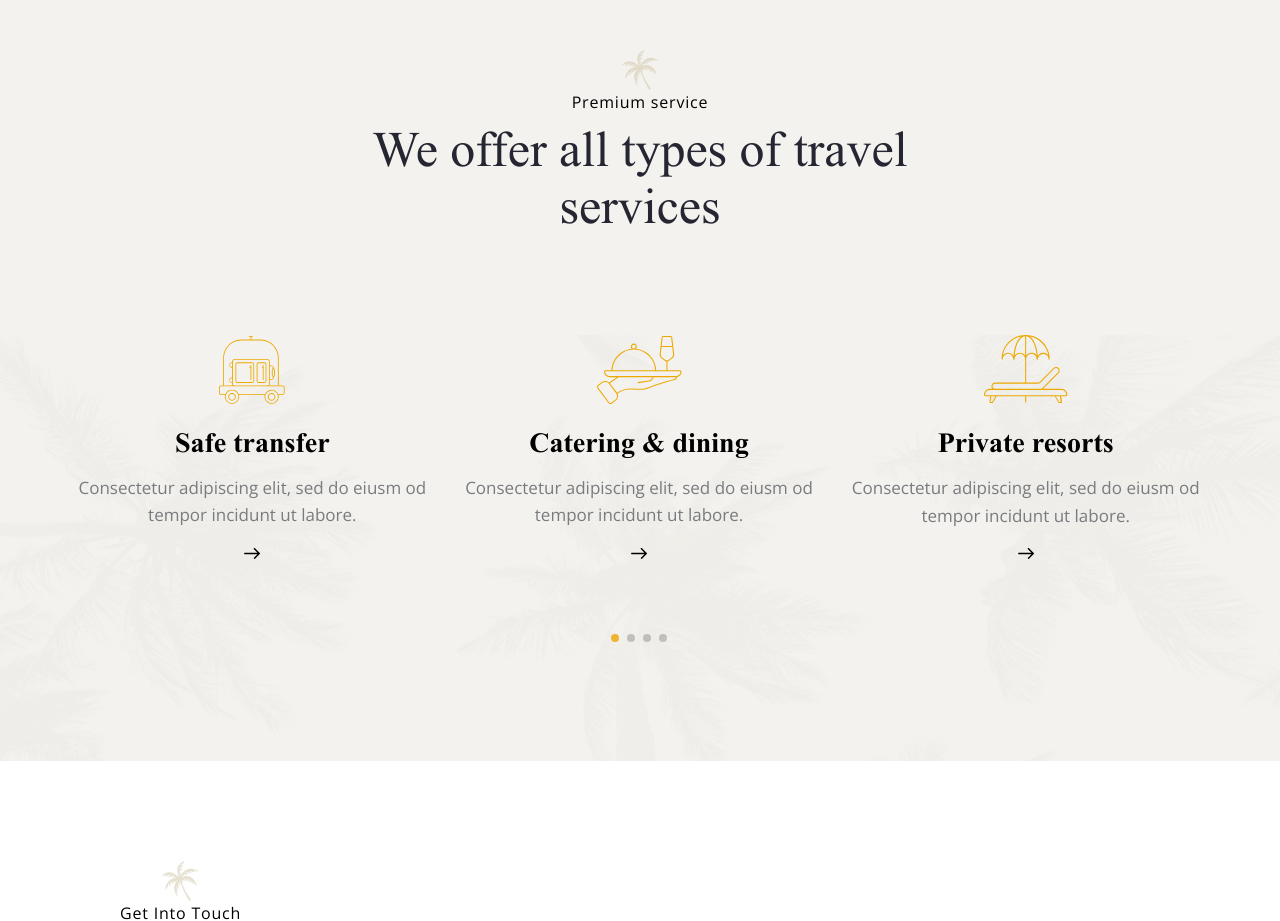
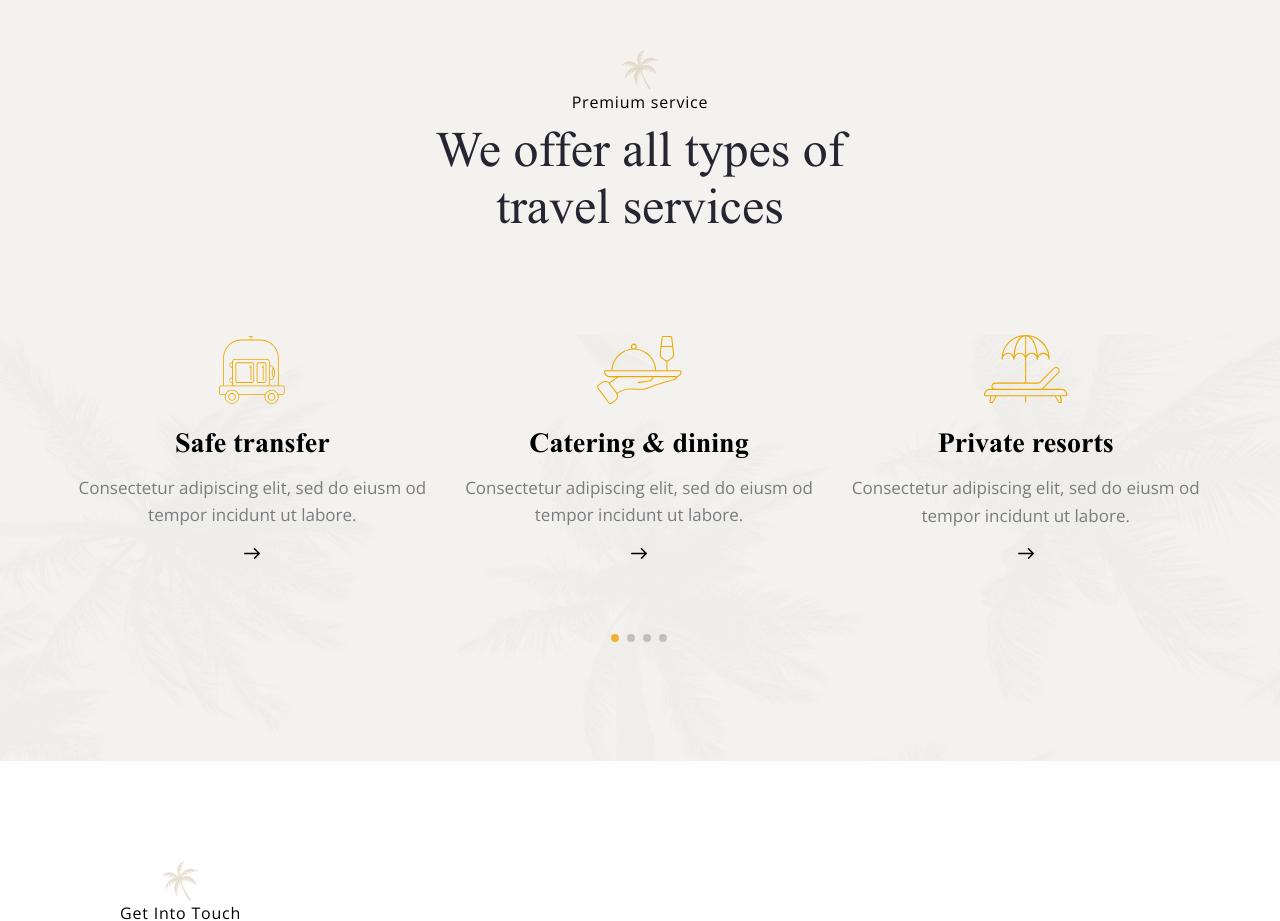
Before and after one commit to AsthaMET/figma-to-tailwindcss2, a website: page public/index.html in a window 1280 px wide. Shown: the part 860-1781 px from the top of the page. Drawn offline with nearby package versions, Linux system fonts and the light colour scheme; a web font is replaced by a local one.

Commit message:
change-heading-premium-service

```diff
--- a/src/input.css
+++ b/src/input.css
@@ -81,7 +81,7 @@ html{
   2xs:mt-[30px] xs:mt-[50px] sm:mt-[70px] md:mt-[100px];
 }
 .premium-service .heading{
-  @apply font-times-new-roman text-[50px] text-grayish-blue mt-[7px] max-w-[560px] justify-self-center 2xs:text-[35px] xs:text-[45px] sm:text-[47px] md:text-[50px];
+  @apply font-times-new-roman text-[50px] text-grayish-blue mt-[7px] max-w-[523px] justify-self-center 2xs:text-[35px] xs:text-[45px] sm:text-[47px] md:text-[50px];
 }
 .swiper-pagination {
   @apply 2xs:pb-10 xs:pb-[50px] sm:pb-[60px] md:pb-[113px];
```
Also changed, not shown: public/styles.css.
